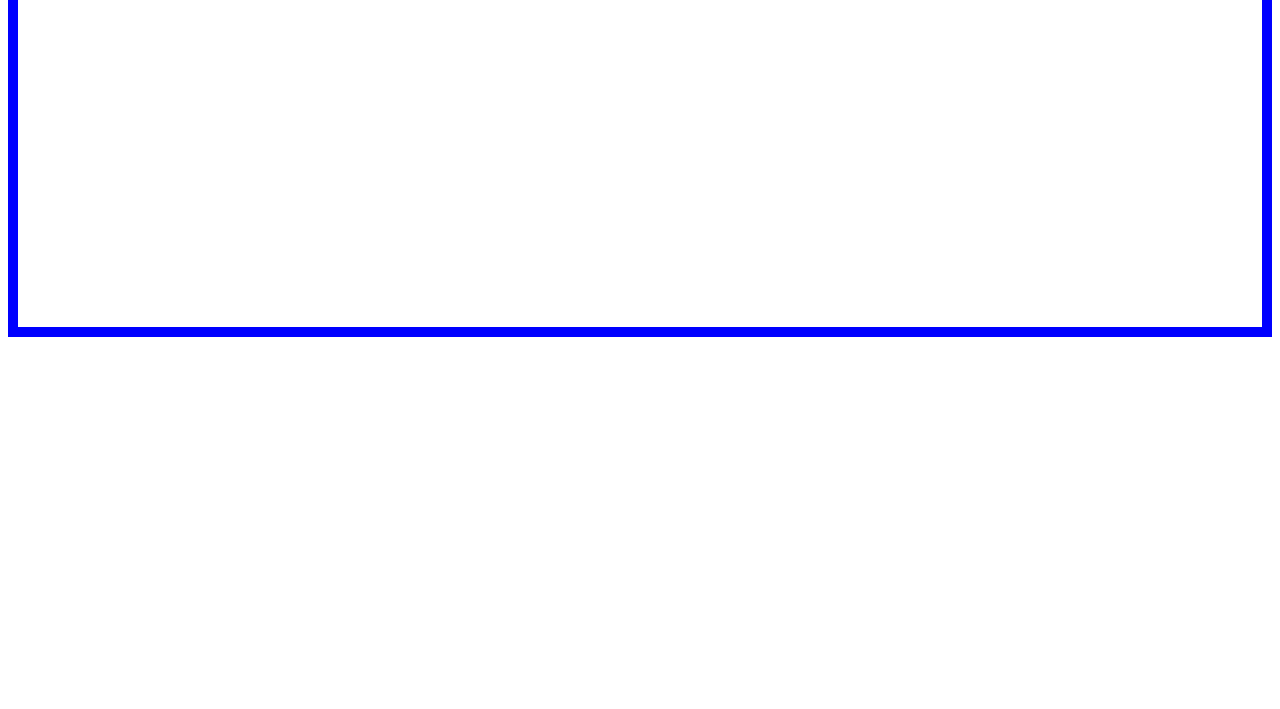
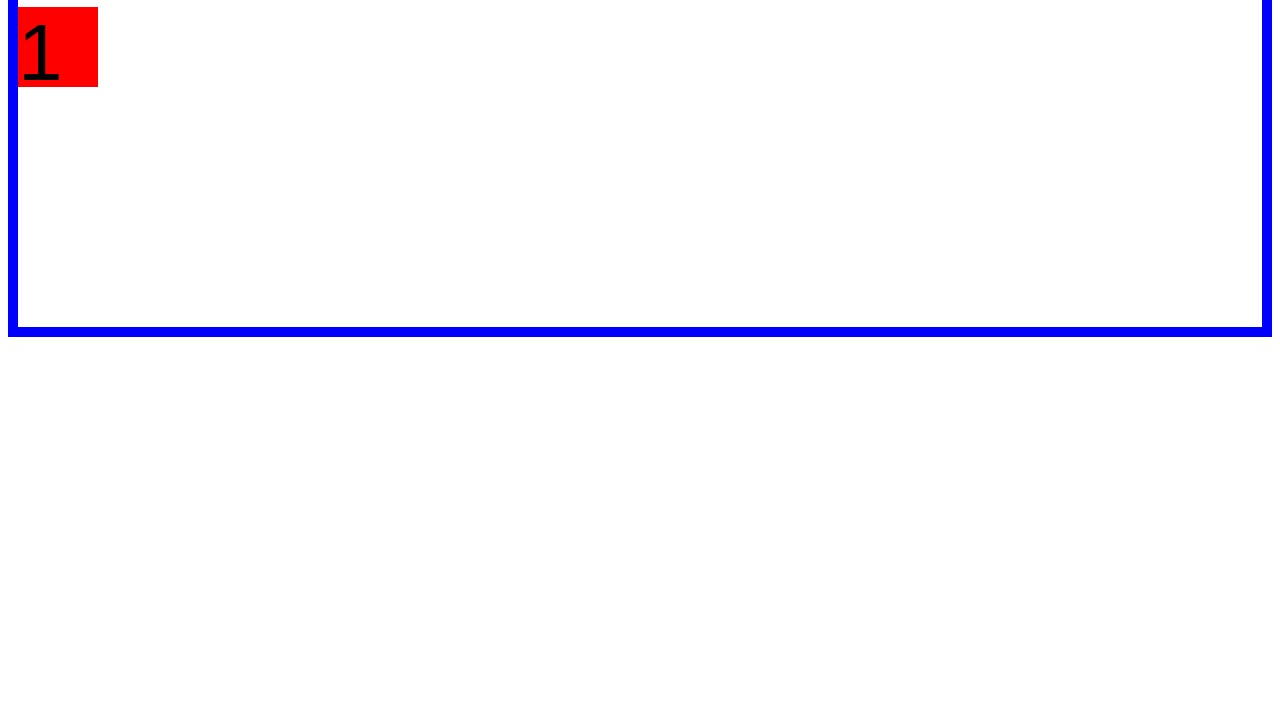
Before and after one commit to caktus/pillstreak, a website: page index.html in a window 1280 px wide. Shown: the part 91-800 px from the top of the page. Drawn offline with Linux system fonts and the light colour scheme.

Commit message:
Add intiial levels

```diff
--- a/app/main.js
+++ b/app/main.js
@@ -20,9 +20,12 @@ window.pillstreak = (function() {
                 this.cells[i].setAttribute('col', col);
             }
 
+            pillstreak.populateRandom();
+
             this.game.focus();
             document.body.onkeyup = function(ev) {
                 pillstreak.shiftAllCells(KEYS[ev.keyCode]);
+                pillstreak.populateRandom();
             };
         },
         getFreeCell: function() {
@@ -40,6 +43,14 @@ window.pillstreak = (function() {
             var prop;
             for (prop in data) {
                 cell.setAttribute(prop, data[prop]);
+            }
+        },
+
+        populateRandom: function() {
+            var cell = this.getFreeCell();
+            if (cell) {
+                cell.setAttribute('type', Math.random()>0.5 ? 'pill' : 'infection');
+                cell.setAttribute('level', 1);
             }
         },
 
@@ -129,8 +140,10 @@ window.pillstreak = (function() {
             function shiftGroup(cell) {
                 if (cell.getAttribute('type') !== 'free') {
                     neighbor = pillstreak.getNeighbor(cell, direction);
-                    if (neighbor && neighbor.getAttribute('type') === 'free') {
-                        pillstreak.swapCells(cell, neighbor);
+                    if (neighbor) {
+                        if (neighbor.getAttribute('type') === 'free') {
+                            pillstreak.swapCells(cell, neighbor);
+                        }
                     }
                 }
             }
--- a/app/styles/main.css
+++ b/app/styles/main.css
@@ -12,6 +12,14 @@ body{border:10px solid blue}body p{border:10px solid green}
     position: absolute;
     top: 0px;
     left: 0px;
+}
+.cell:after {
+    content: attr(level);
+    width: 80px;
+    height: 80px;
+    position: absolute;
+    font-family: sans-serif;
+    font-size: 80px;
 }
 
 .cell[type=pill] {
```
